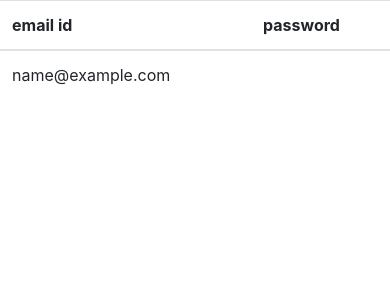
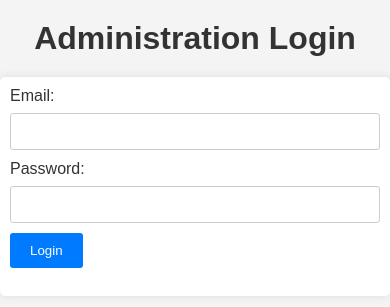
Before and after one commit to yadhukrish2002/mongodb_p, a Node server app: page /admin in a window 390 px wide. Shown: the top 307 px of the page. Run offline with Node 20, Linux system fonts and the light colour scheme; the visitor is signed in with stand-in values (Sample User, id 1); some libraries are stand-ins or nearby versions.

Commit message:
not done

```diff
--- a/validation.js
+++ b/validation.js
@@ -1,31 +1,25 @@
-const emailRegex = /^[a-z0-9._-]+@[a-z0-9.-]+\.[a-z]{2,4}$/;
-
+const emailRegex = /^[a-z0-9._-]+@[a-z0-9.-]+\.[a-z]{2,4}$/;//regular expression for email
 function isPasswordValid(password) {
     var mess = "Password must be";
-
     // Check if the password is at least 8 characters long
     if (password.length < 8) {
         mess = mess + " 8 or more characters,";
     }
-
     // Check if the password contains at least one lowercase letter
     const lowercaseRegex = /[a-z]/;
     if (!lowercaseRegex.test(password)) {
         mess = mess + " at least one lowercase,";
     }
-
     // Check if the password contains at least one uppercase letter
     const uppercaseRegex = /[A-Z]/;
     if (!uppercaseRegex.test(password)) {
         mess = mess + " at least one uppercase,";
     }
-
     // Check if the password contains at least one digit
     const digitRegex = /\d/;
     if (!digitRegex.test(password)) {
         mess = mess + " at least one digit,";
     }
-
     // If no errors were found, return null; otherwise, return the error message
     if (mess === "Password must be") {
         return null;
@@ -33,11 +27,9 @@ function isPasswordValid(password) {
         return mess.slice(0, -1);
     }
 }
-
 function validateEmail(email) {
     return emailRegex.test(email);
 }
-
 module.exports = {
     isPasswordValid,
     validateEmail,
--- a/views/admin.ejs
+++ b/views/admin.ejs
@@ -1,35 +1,118 @@
-<!doctype html>
+<!DOCTYPE html>
 <html lang="en">
-  <head>
-    <title>Title</title>
-    <!-- Required meta tags -->
-    <meta charset="utf-8">
-    <meta name="viewport" content="width=device-width, initial-scale=1, shrink-to-fit=no">
 
-    <!-- Bootstrap CSS -->
-    <link rel="stylesheet" href="https://stackpath.bootstrapcdn.com/bootstrap/4.3.1/css/bootstrap.min.css" integrity="sha384-ggOyR0iXCbMQv3Xipma34MD+dH/1fQ784/j6cY/iJTQUOhcWr7x9JvoRxT2MZw1T" crossorigin="anonymous">
-  </head>
-  <body>
-    <table class="table">
-        <thead>
-          <tr>
-            <th scope="col">email id</th>
-            <th scope="col">password</th>
-          </tr>
-        </thead>
-        <tbody class="table-group-divider">
-            <% user.forEach((user) => { %>
-            <tr>
-                <td><%= user.email %></td>
-                <td><%=user.password %></td>
-            </tr>
-            <% }); %>
-        </tbody>
-      </table>
-    <!-- Optional JavaScript -->
-    <!-- jQuery first, then Popper.js, then Bootstrap JS -->
-    <script src="https://code.jquery.com/jquery-3.3.1.slim.min.js" integrity="sha384-q8i/X+965DzO0rT7abK41JStQIAqVgRVzpbzo5smXKp4YfRvH+8abtTE1Pi6jizo" crossorigin="anonymous"></script>
-    <script src="https://cdnjs.cloudflare.com/ajax/libs/popper.js/1.14.7/umd/popper.min.js" integrity="sha384-UO2eT0CpHqdSJQ6hJty5KVphtPhzWj9WO1clHTMGa3JDZwrnQq4sF86dIHNDz0W1" crossorigin="anonymous"></script>
-    <script src="https://stackpath.bootstrapcdn.com/bootstrap/4.3.1/js/bootstrap.min.js" integrity="sha384-JjSmVgyd0p3pXB1rRibZUAYoIIy6OrQ6VrjIEaFf/nJGzIxFDsf4x0xIM+B07jRM" crossorigin="anonymous"></script>
-  </body>
+<head>
+    <meta charset="UTF-8">
+    <meta name="viewport" content="width=device-width, initial-scale=1.0">
+    <title>Login</title>
+    <style>
+        /* Reset some default styles */
+        * {
+            margin: 0;
+            padding: 0;
+            box-sizing: border-box;
+        }
+
+        /* Apply a background color to the body */
+        body {
+            background-color: #f4f4f4;
+            font-family: Arial, sans-serif;
+        }
+
+        /* Style the header */
+        h1 {
+            text-align: center;
+            margin: 20px 0;
+            color: #333;
+        }
+
+        /* Style the form container */
+        form {
+            max-width: 400px;
+            margin: 0 auto;
+            padding: 20px;
+            background-color: #fff;
+            border-radius: 5px;
+            box-shadow: 0px 0px 10px rgba(0, 0, 0, 0.1);
+        }
+
+        /* Style form labels and inputs */
+        label {
+            display: block;
+            margin-bottom: 8px;
+            color: #333;
+        }
+
+        input[type="text"],
+        input[type="password"] {
+            width: 100%;
+            padding: 10px;
+            margin-bottom: 20px;
+            border: 1px solid #ccc;
+            border-radius: 3px;
+        }
+
+        /* Style error messages */
+        .error {
+            color: red;
+            font-size: 14px;
+            margin-top: -10px;
+            margin-bottom: 10px;
+        }
+
+        /* Style the submit button */
+        input[type="submit"] {
+            background-color: #007bff;
+            color: #fff;
+            border: none;
+            padding: 10px 20px;
+            cursor: pointer;
+            border-radius: 3px;
+        }
+
+        input[type="submit"]:hover {
+            background-color: #0056b3;
+        }
+
+        /* Make the form responsive */
+        @media screen and (max-width: 600px) {
+            form {
+                padding: 10px;
+            }
+
+            input[type="text"],
+            input[type="password"] {
+                margin-bottom: 10px;
+            }
+        }
+    </style>
+</head>
+
+<body>
+    <h1> Administration Login</h1>
+
+    <form method="get" action="/admin_interface">
+        <label for="email">Email:</label>
+        <input type="text" id="email" name="email" required><br>
+        <% if (typeof emailError !=='undefined' ) { %>
+            <p class="error">
+                <%= emailError %>
+            </p>
+        <% } %>
+        <label for="password">Password:</label>
+        <input type="password" id="password" name="password" required><br>
+        <% if (typeof passwordError !=='undefined' ) { %>
+            <p class="error">
+                <%= passwordError %>
+            </p>
+        <% } %>
+        <input type="submit" value="Login">
+        <% if (typeof error !=='undefined' ) { %>
+            <p class="error">
+                <%= error %>
+            </p>
+        <% } %><br><br>
+    </form>
+</body>
+
 </html>
```
Also changed, not shown: app.js (+69 -45 lines), views/admin_interface.ejs (added, +45 -0 lines), views/login.ejs (+13 -19 lines), views/signin.ejs (+13 -20 lines).
